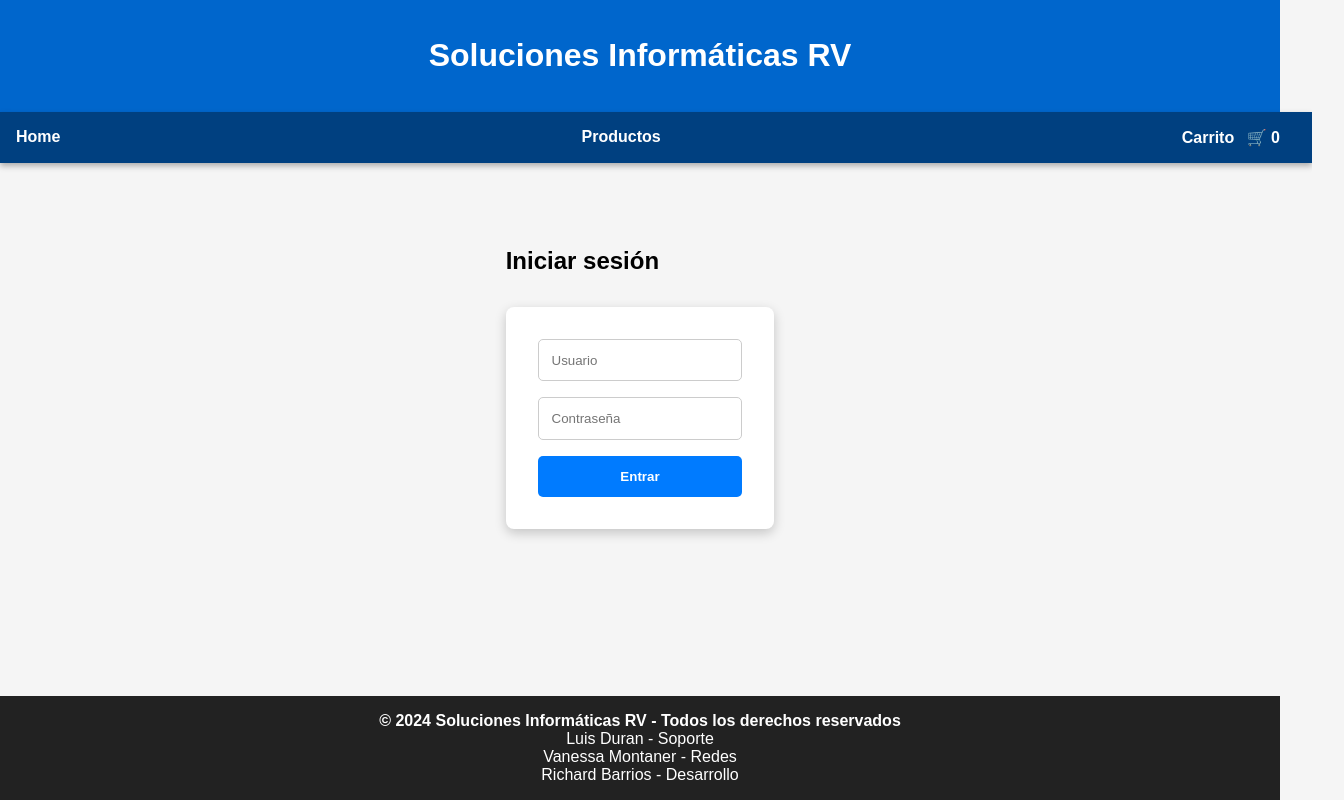
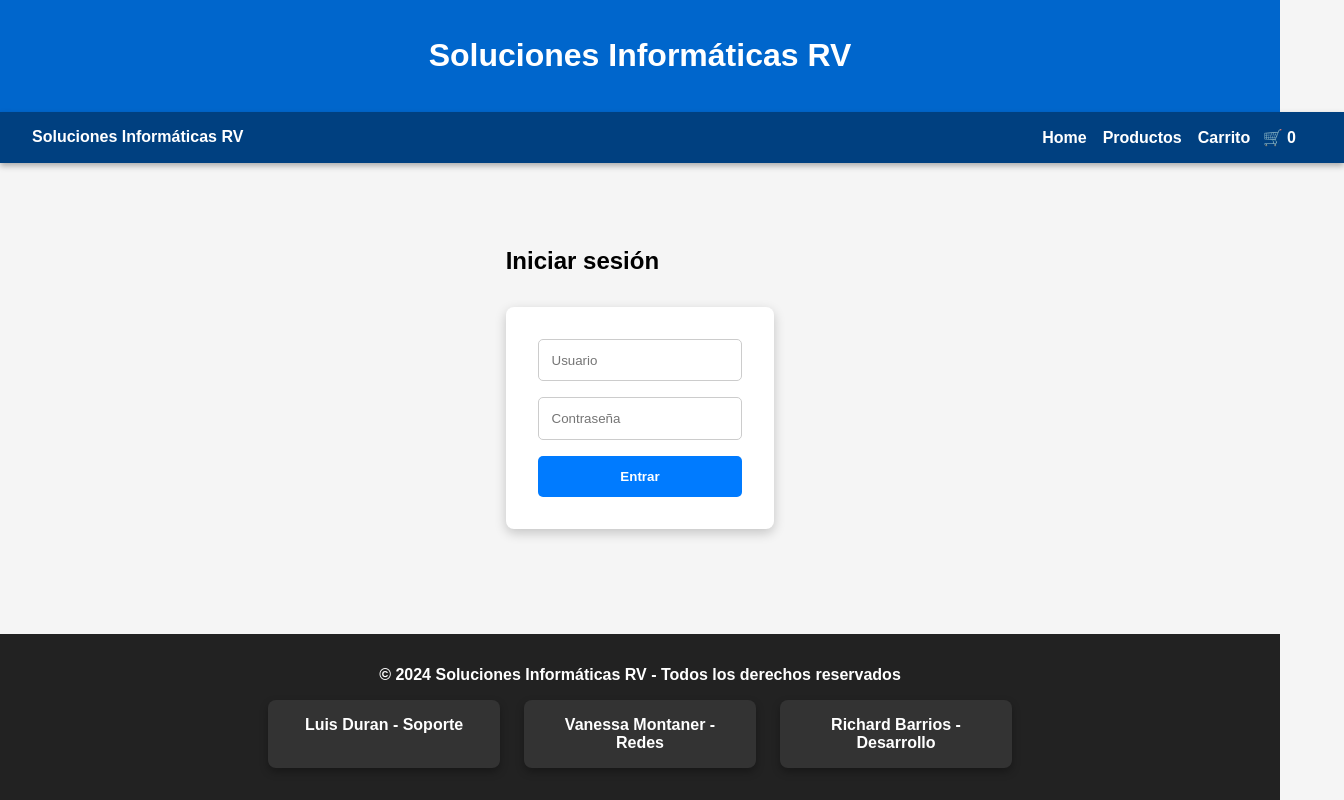
Before and after one commit to fennix530/Proyecto_soluciones_informaticas_rv, a React (Vite) app: page /login in a window 1280 px wide. Shown: the whole page, 1344 px wide, since content can reach past the window. Built offline with nearby package versions, Linux system fonts and the light colour scheme.

Commit message:
NavBar arriba, contenido en el centro y Footer abajo corregir

```diff
--- a/src/App.css
+++ b/src/App.css
@@ -29,11 +29,17 @@ html, body, #root {
   min-height: 100vh;
 }
 
+main.container {
+  flex: 1; /* ocupa el espacio disponible */
+  display: flex;
+  flex-direction: column;
+  justify-content: flex-start; /* contenido arriba */
+}
+
 .container {
   max-width: 1200px;
   margin: 0 auto;
   padding: 2rem;
-  flex: 1;
 }
 
 /* NavBar */
@@ -224,7 +230,7 @@ nav span {
 /* Footer */
 .footer {
   background: var(--color-footer);
-  padding: 1rem;
+  padding: 2rem;
   text-align: center;
   color: white;
   margin-top: auto;
@@ -232,6 +238,23 @@ nav span {
 
 .footer p {
   margin: 0;
+  font-weight: bold;
+  margin-bottom: 1rem;
+}
+
+.footer .cards {
+  display: flex;
+  justify-content: center;
+  gap: 1.5rem;
+  flex-wrap: wrap;
+}
+
+.footer .card {
+  background: #333;
+  padding: 1rem;
+  border-radius: 8px;
+  width: 200px;
+  box-shadow: 0 4px 8px rgba(0,0,0,0.3);
   font-weight: bold;
 }
 
@@ -247,4 +270,8 @@ nav span {
   .productos-grid {
     grid-template-columns: 1fr;
   }
+  .footer .cards {
+    flex-direction: column;
+    align-items: center;
+  }
 }
--- a/src/components/NavBar.jsx
+++ b/src/components/NavBar.jsx
@@ -3,12 +3,15 @@ import CartWidget from "./CartWidget";
 
 export default function NavBar() {
   return (
-    <nav style={{ background: "#004080", padding: "1rem", color: "white" }}>
-      <Link to="/" style={{ marginRight: "1rem", color: "white" }}>Home</Link>
-      <Link to="/productos" style={{ marginRight: "1rem", color: "white" }}>Productos</Link>
-      <Link to="/carrito" style={{ marginRight: "1rem", color: "white" }}>
-        Carrito <CartWidget />
-      </Link>
+    <nav className="navbar">
+      <span className="logo">Soluciones Informáticas RV</span>
+      <div className="links">
+        <Link to="/">Home</Link>
+        <Link to="/productos">Productos</Link>
+        <Link to="/carrito">
+          Carrito <CartWidget />
+        </Link>
+      </div>
     </nav>
   );
 }
```
